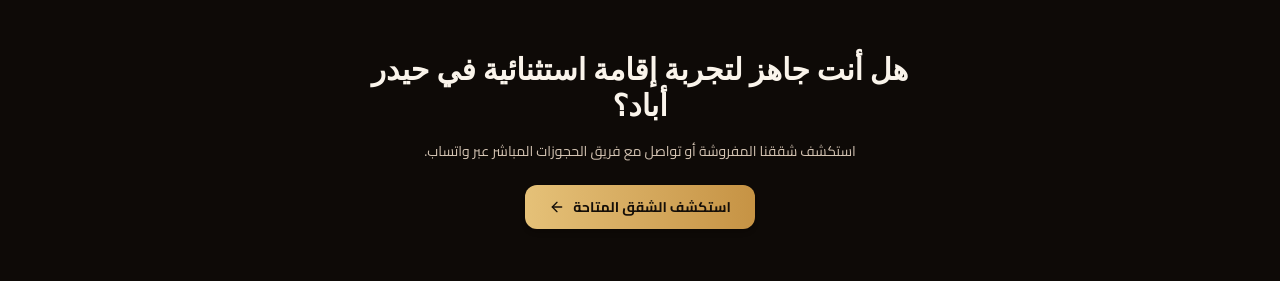
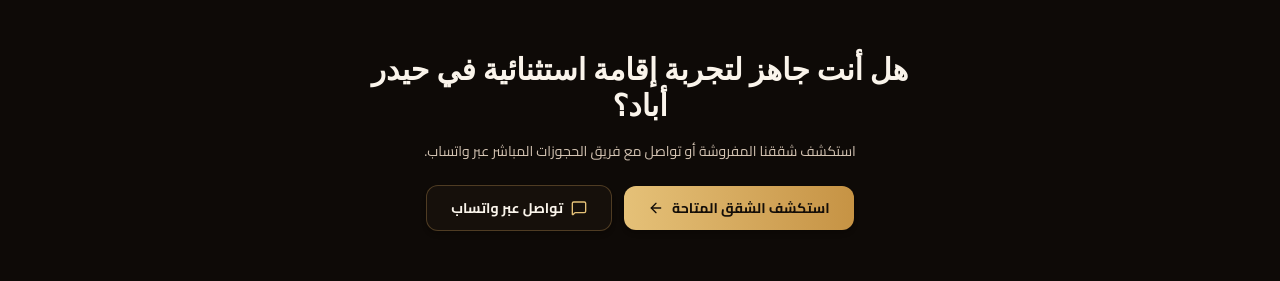
Before and after one commit to Al-tamash/flatel-hospitality, a Next.js app: page /ar/about in a window 1280 px wide. Shown: the part 2151-2432 px from the top of the page. Built offline with nearby package versions, Linux system fonts and the light colour scheme; no server answers.

Commit message:
fix(lint): clean up unused imports and satisfy react hooks rules

```diff
--- a/app/ar/about/page.tsx
+++ b/app/ar/about/page.tsx
@@ -2,12 +2,7 @@ import * as React from "react";
 import Image from "next/image";
 import Link from "next/link";
 import type { Metadata } from "next";
-import {
-  MapPin,
-  CheckCircle2,
-  ArrowLeft,
-  Building2,
-} from "lucide-react";
+import { ArrowLeft, MessageSquare } from "lucide-react";
 import { SiteHeader } from "@/components/site-header";
 import { SiteFooter } from "@/components/site-footer";
 import { WHATSAPP_CONFIG } from "@/lib/constants";
@@ -198,6 +193,15 @@ export default function ArabicAboutPage() {
                 <span>استكشف الشقق المتاحة</span>
                 <ArrowLeft className="w-4 h-4" />
               </Link>
+              <a
+                href={whatsappUrl}
+                target="_blank"
+                rel="noopener noreferrer"
+                className="px-6 py-3 rounded-xl border border-[rgba(212,163,89,0.3)] bg-[#16100B] text-[#FAF4EB] font-bold text-sm shadow-md inline-flex items-center gap-2 hover:border-[#E5C178]"
+              >
+                <MessageSquare className="w-4 h-4 text-[#E5C178]" />
+                <span>تواصل عبر واتساب</span>
+              </a>
             </div>
           </div>
         </section>
--- a/app/ar/list-property/page.tsx
+++ b/app/ar/list-property/page.tsx
@@ -2,11 +2,8 @@
 
 import * as React from "react";
 import {
-  Building2,
   TrendingUp,
   ShieldCheck,
-  Sparkles,
-  ArrowLeft,
   Send,
   Key,
   BadgeCheck,
--- a/app/ar/my-bookings/page.tsx
+++ b/app/ar/my-bookings/page.tsx
@@ -18,9 +18,6 @@ import {
   Mail,
   Search,
   ExternalLink,
-  Building,
-  CheckCircle2,
-  AlertCircle,
   Copy,
   Check,
   LogIn,
--- a/components/hero/booking-search.tsx
+++ b/components/hero/booking-search.tsx
@@ -6,8 +6,6 @@ import {
   MapPin,
   Calendar as CalendarIcon,
   Home,
-  Users,
-  LayoutGrid,
   Search,
   AlertCircle,
   X,
--- a/components/hero/flat-occupancy-modal.tsx
+++ b/components/hero/flat-occupancy-modal.tsx
@@ -146,12 +146,14 @@ export function FlatOccupancyModal({
     return createDefaultState();
   });
 
-  // Re-sync with initialSelection if updated externally
-  React.useEffect(() => {
+  // Adjust state during render when initialSelection prop changes (standard React pattern)
+  const [prevSelection, setPrevSelection] = React.useState(initialSelection);
+  if (initialSelection !== prevSelection) {
+    setPrevSelection(initialSelection);
     if (initialSelection && Object.keys(initialSelection).length > 0) {
       setFlatsState(initialSelection);
     }
-  }, [initialSelection]);
+  }
 
   // Handle ESC key to dismiss modal
   React.useEffect(() => {
--- a/components/site-header.tsx
+++ b/components/site-header.tsx
@@ -3,7 +3,7 @@
 import * as React from "react";
 import Link from "next/link";
 import Image from "next/image";
-import { usePathname, useRouter } from "next/navigation";
+import { usePathname } from "next/navigation";
 import {
   Menu,
   X,
@@ -47,7 +47,6 @@ const BRANCH_ITEMS = [
 
 function SiteHeaderContent() {
   const pathname = usePathname();
-  const router = useRouter();
   const currentLocale = getLocaleFromPath(pathname);
   const dict = getDictionary(currentLocale);
   const isAr = currentLocale === "ar";
```
Also changed, not shown: app/ar/policies/page.tsx (+0 -7 lines), 1 other file (tests, documents, lock files or other folders).
